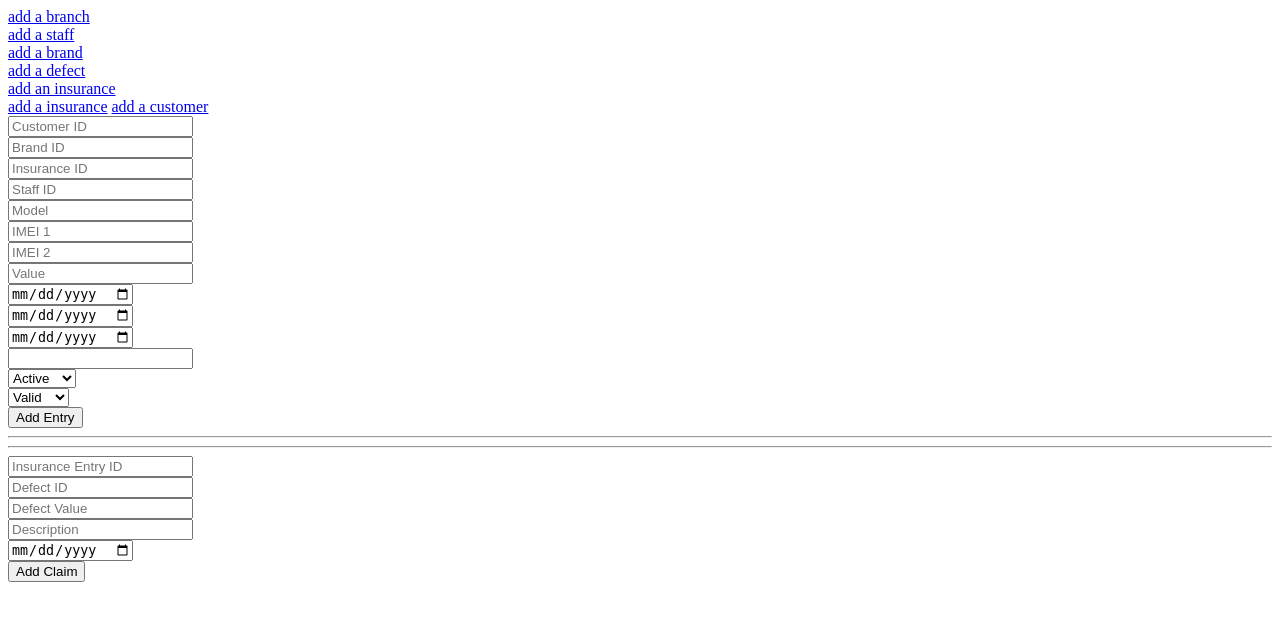
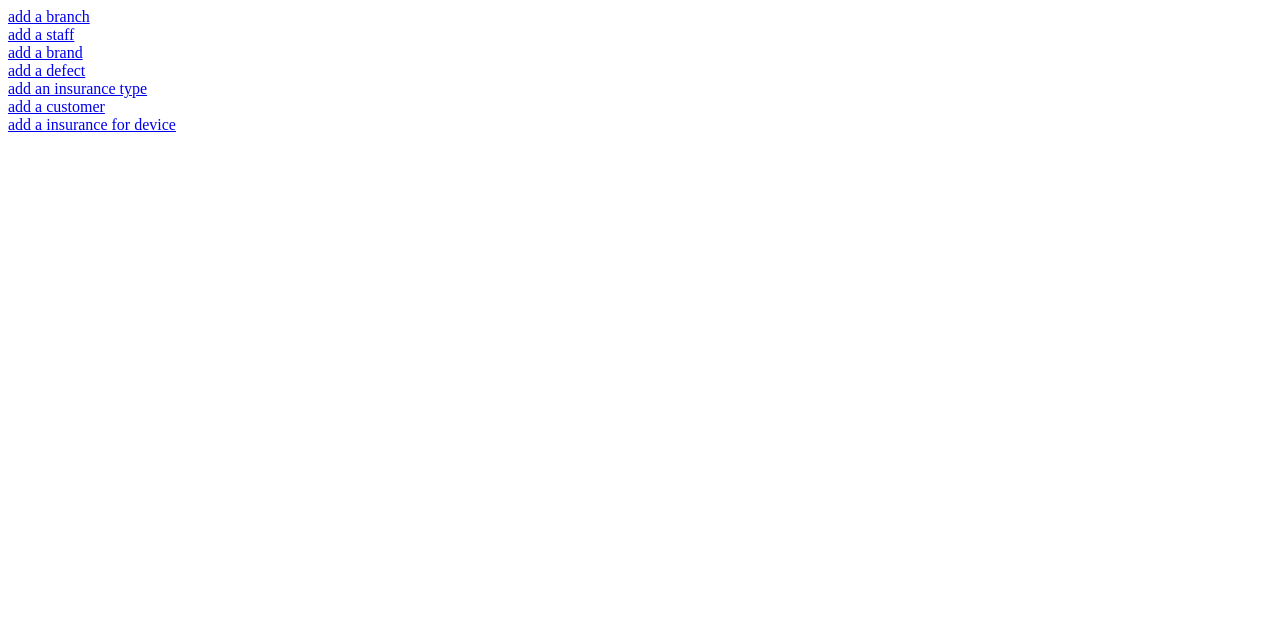
Before and after one commit to etouch-solutions/Bestmobiles, a PHP site: page / in a window 1280 px wide. Shown: the top 621 px of the page. Run offline with PHP 8.4, Linux system fonts and the light colour scheme.

Commit message:
Add full project files

```diff
--- a/index.php
+++ b/index.php
@@ -10,44 +10,12 @@
 <a href="add_staff.html">add a staff</a> <br>
 <a href="add_brand.html">add a brand</a> <br>
 <a href="add_defect.html">add a defect</a> <br>
-<a href="add_insurance.html">add an insurance</a> <br>
-<a href="Insurance_Entry.php">add a insurance</a>
-<a href="Customer_Master.php">add a customer</a>
+<a href="add_insurance.html">add an insurance type</a> <br>
 
-<form action="insert_insurance_entry.php" method="POST">
-  <input type="number" name="cus_id" placeholder="Customer ID" required><br>
-  <input type="number" name="brand_id" placeholder="Brand ID" required><br>
-  <input type="number" name="insurance_id" placeholder="Insurance ID" required><br>
-  <input type="number" name="staff_id" placeholder="Staff ID" required><br>
-  <input type="text" name="product_model_name" placeholder="Model" required><br>
-  <input type="text" name="imei_1" placeholder="IMEI 1"><br>
-  <input type="text" name="imei_2" placeholder="IMEI 2"><br>
-  <input type="number" name="product_value" placeholder="Value"><br>
-  <input type="date" name="bill_date"><br>
-  <input type="date" name="insurance_start"><br>
-  <input type="date" name="insurance_end"><br>
-  <input type="number" name="premium_amount"><br>
-  <select name="product_ins_status">
-    <option value="1">Active</option>
-    <option value="0">Inactive</option>
-  </select><br>
-  <select name="insurance_status">
-    <option value="1">Valid</option>
-    <option value="0">Invalid</option>
-  </select><br>
-  <button type="submit">Add Entry</button>
-</form>
+<a href="Customer_Master.php">add a customer</a><br>
+<a href="Insurance_Entry.php">add a insurance for device</a> <br>
 
-<hr>
-<hr>
-<form action="insert_claim.php" method="POST">
-  <input type="number" name="insurance_entry_id" placeholder="Insurance Entry ID" required><br>
-  <input type="number" name="defect_id" placeholder="Defect ID" required><br>
-  <input type="number" name="defect_value" placeholder="Defect Value" required><br>
-  <input type="text" name="defect_description" placeholder="Description" required><br>
-  <input type="date" name="claim_date" required><br>
-  <button type="submit">Add Claim</button>
-</form>
+
 
 
 </body>
```
